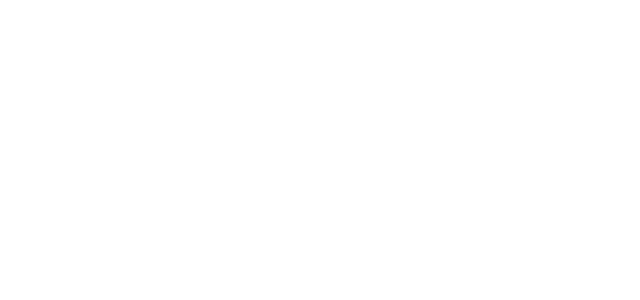
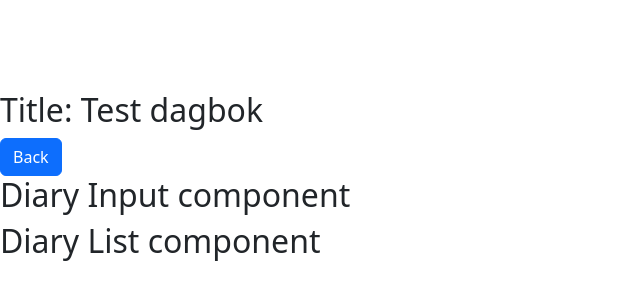
Before and after one commit to JMartin3872/DAT076WebApplications, a React (Vite) app in the folder client/: page /diary in a window 1280 px wide. Before the commit this address had no page. Shown: the part 220-520 px from the top of the page, without its empty margins (0-640 px from the left). Built offline with nearby package versions, Linux system fonts and the light colour scheme.

Commit message:
Setup of diary components. Co-authored-by: Fredrik Ström

```diff
--- a/client/src/api.ts
+++ b/client/src/api.ts
@@ -10,6 +10,7 @@
     id: number;
     title: string;
     owner: string;
+    nextEntryId: number;
     entries: Entry[];
 }
 
--- /dev/null
+++ b/client/src/diary_components/diaryComponent.tsx
@@ -0,0 +1,47 @@
+
+import {useState} from "react";
+import {Button} from "react-bootstrap";
+import 'bootstrap/dist/css/bootstrap.min.css';
+import {Diary, Entry} from "../api.ts";
+import { useNavigate } from "react-router-dom";
+import { DiaryInputComponent } from "./diaryInputComponent.tsx";
+import { EntryListComponent } from "./entryListComponent.tsx";
+
+let entry1: Entry = {
+    id: 0,
+    date: 1,
+    text: "Inlägg1! Det här är ett inlägg"
+}
+let entry2: Entry = {
+    id: 1,
+    date: 2,
+    text: "Inlägg2! Det här är ett annat inlägg"
+}
+let entry3: Entry = {
+    id: 2,
+    date: 3,
+    text: "Inlägg3! Det här är ett tredje inlägg"
+}
+
+let testDiary: Diary = {
+    id: 0,
+    title: "Test dagbok",
+    owner: "Fredrik den II",
+    entries: [entry1, entry2, entry3],
+    nextEntryId: 0,
+};
+
+export function DiaryComponent() {
+
+    const [diary, setDiary] = useState<Diary>(testDiary) // hook
+
+    return(
+        <>
+            <h2>{"Title: " + diary.title}</h2>
+            <Button  variant="primary" type="button">Back</Button>
+            <DiaryInputComponent diary={diary}/>
+            <EntryListComponent diary={diary}/>
+        </>
+
+    );
+}
--- /dev/null
+++ b/client/src/diary_components/diaryInputComponent.tsx
@@ -0,0 +1,17 @@
+import {useState} from "react";
+import {Button} from "react-bootstrap";
+import 'bootstrap/dist/css/bootstrap.min.css';
+import {Diary, Entry} from "../api.ts";
+
+
+
+export function DiaryInputComponent(prop: {diary : Diary}) {
+
+
+    return(
+        <>
+            <h2>Diary Input component</h2>
+        </>
+
+    );
+}
--- /dev/null
+++ b/client/src/diary_components/entryListComponent.tsx
@@ -0,0 +1,18 @@
+import {useState} from "react";
+import {Button} from "react-bootstrap";
+import 'bootstrap/dist/css/bootstrap.min.css';
+import {Diary, Entry} from "../api.ts";
+
+
+
+export function EntryListComponent(prop: {diary : Diary}) {
+
+
+    return(
+        <>
+            <h2>Diary List component</h2>
+
+        </>
+
+    );
+}
--- a/client/src/main.tsx
+++ b/client/src/main.tsx
@@ -4,6 +4,8 @@
 import {LoginComponent} from "./loginComponent.tsx";
 import { DiaryListComponent } from "./diaryListComponent.tsx";
 import { BrowserRouter, Route, Routes } from 'react-router-dom';
+
+import{DiaryComponent} from "./diary_components/diaryComponent.tsx";
 
 
 createRoot(document.getElementById('root')!).render(
@@ -12,6 +14,7 @@
     <Routes>
     <Route path="/" element={<LoginComponent />} />
     <Route path="/List of Diaries" element={<DiaryListComponent />} />
+    <Route path="/diary" element={<DiaryComponent/>} />
     </Routes>
     </BrowserRouter>
   </StrictMode>,
```
